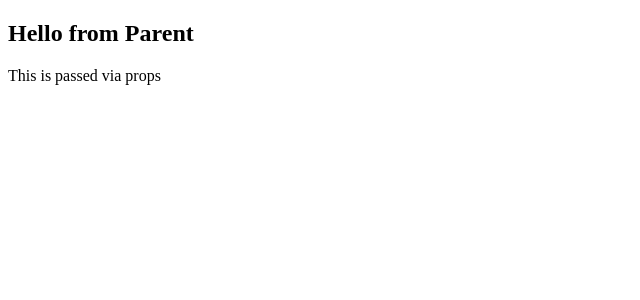
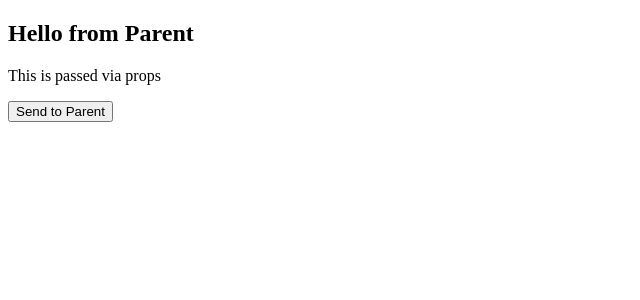
Before and after one commit to rhythm-dubey/crash-vue, a Vue app: page / in a window 1280 px wide. Shown: the top 300 px of the page, without its empty margins (0-640 px from the left). Built offline with nearby package versions, Linux system fonts and the light colour scheme.

Commit message:
Child to parent props

```diff
--- a/src/App.vue
+++ b/src/App.vue
@@ -5,6 +5,7 @@
   <!-- <ConditionalComponent /> -->
   <!-- <PropertiesComponent /> -->
   <ParentComponent />
+  <EventParentComponent />
 </template>
 
 <script>
@@ -13,6 +14,7 @@
 // import ConditionalComponent from './components/ConditionalComponent.vue'
 // import PropertiesComponent from './components/PropertiesComponent.vue'
 import ParentComponent from './components/ParentComponent.vue'
+import EventParentComponent from './components/EventParentComponent.vue'
 
 export default {
   name: 'App',
@@ -20,7 +22,8 @@ export default {
     // FirstComponent
     // ConditionalComponent
     // PropertiesComponent
-    ParentComponent
+    ParentComponent,
+    EventParentComponent
     // HelloWorld
   }
 }
--- /dev/null
+++ b/src/components/EventChildComponent.vue
@@ -0,0 +1,14 @@
+<template>
+  <button @click="sendData">Send to Parent</button>
+</template>
+
+<script>
+export default {
+  emits: ['data-sent'],
+  methods: {
+    sendData() {
+      this.$emit('data-sent', 'Data from child')
+    }
+  }
+}
+</script>
--- /dev/null
+++ b/src/components/EventParentComponent.vue
@@ -0,0 +1,18 @@
+<template>
+<EventChildComponent @data-sent="handleChildData" />
+</template>
+
+<script>
+import EventChildComponent from './EventChildComponent.vue'
+
+export default {
+  components: {
+    EventChildComponent
+  },
+  methods: {
+      handleChildData(data) {
+      console.log('Received:', data)
+    }
+  }
+}
+</script>
```
